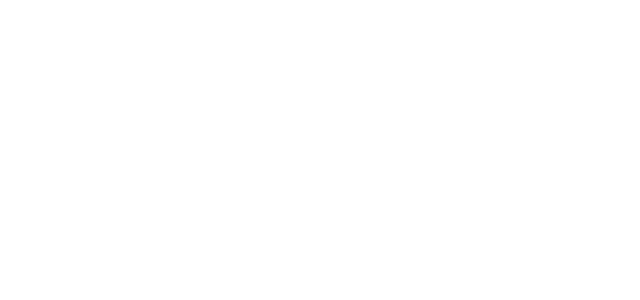
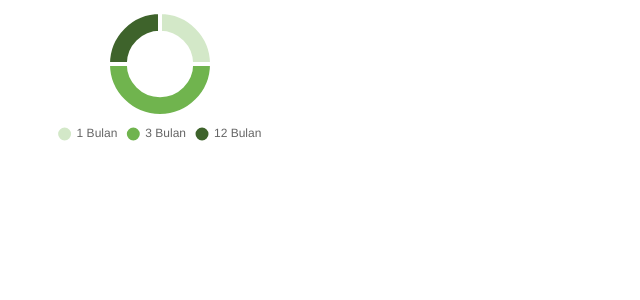
Before and after one commit to sadigitID/daftarmenu-administrator, a Vue app: page /home/report in a window 1280 px wide. Before the commit this address had no page. Shown: the top 300 px of the page, without its empty margins (0-640 px from the left). Built offline with nearby package versions, Linux system fonts and the light colour scheme.

Commit message:
feat: menambahkan components doughnut chart di file charts

```diff
--- a/package.json
+++ b/package.json
@@ -14,8 +14,10 @@
     "tailwind": "tailwindcss -i ./src/assets/css/tailwind.config.css -o ./src/assets/css/style.css --watch"
   },
   "dependencies": {
+    "chart.js": "^4.4.3",
     "pinia": "^2.1.7",
     "vue": "^3.4.21",
+    "vue-chartjs": "^5.3.1",
     "vue-router": "^4.3.0"
   },
   "devDependencies": {
--- a/src/assets/css/style.css
+++ b/src/assets/css/style.css
@@ -554,20 +554,30 @@
   --tw-contain-style:  ;
 }
 
-.text-2xl {
-  font-size: 1.5rem;
-  line-height: 2rem;
+.hidden {
+  display: none;
 }
 
-.font-bold {
-  font-weight: 700;
+.h-20 {
+  height: 5rem;
+}
+
+.h-auto {
+  height: auto;
+}
+
+.w-20 {
+  width: 5rem;
+}
+
+.w-40 {
+  width: 10rem;
+}
+
+.w-80 {
+  width: 20rem;
 }
 
 .capitalize {
   text-transform: capitalize;
 }
-
-.text-primary-500 {
-  --tw-text-opacity: 1;
-  color: rgb(112 180 78 / var(--tw-text-opacity));
-}
--- /dev/null
+++ b/src/components/charts/ChartDoughnut.vue
@@ -0,0 +1,68 @@
+<template>
+  <Doughnut :data="chartData" :options="chartOptions" />
+</template>
+
+<script>
+import { Doughnut } from 'vue-chartjs';
+import { Chart as ChartJS, ArcElement, Tooltip, Legend } from 'chart.js';
+
+ChartJS.register(ArcElement, Tooltip, Legend);
+
+export default {
+  name: 'ChartDoughnut',
+  components: {
+    Doughnut
+  },
+  props: {
+    chartDataValues: {
+      type: Array,
+      required: true
+    },
+    chartLabels: {
+      type: Array,
+      required: true
+    }
+  },
+  computed: {
+    chartData() {
+      return {
+        labels: this.chartLabels,
+        datasets: [
+          {
+            backgroundColor: ['#d3e8c8', '#70b44e', '#3e632b'],
+            data: this.chartDataValues
+          }
+        ]
+      };
+    }
+  },
+  data() {
+    return {
+      chartOptions: {
+        layout: {
+          padding: {
+            top: 10,
+            bottom: 10
+          }
+        },
+        responsive: true,
+        plugins: {
+          legend: {
+            position: 'bottom',
+            labels: {
+              padding: 10,
+              usePointStyle: true,
+              pointStyle: 'circle'
+            }
+          }
+        },
+        //mantainAspectRatio: false,
+        aspectRatio: 2,
+        borderWidth: 4,
+        borderColor: 'white',
+        cutout: '60%'
+      },
+    };
+  }
+};
+</script>
--- /dev/null
+++ b/src/components/charts/index.ts
@@ -0,0 +1 @@
+export { default as ChartDoughnut } from "@/components/charts/ChartDoughnut.vue"
--- a/src/router/index.ts
+++ b/src/router/index.ts
@@ -1,6 +1,7 @@
 import { createRouter, createWebHistory } from 'vue-router'
 import LoginView from '@/views/LoginView.vue'
 import HomeView from '@/views/HomeView.vue'
+import ReportHomeView from '@/views/home/Report.vue'
 
 const router = createRouter({
   history: createWebHistory(import.meta.env.BASE_URL),
@@ -14,7 +15,12 @@
       path: '/home',
       name: 'home',
       component: HomeView
-    }
+    },
+    {
+      path: '/home/report',
+      name: 'report',
+      component: ReportHomeView
+    },
   ]
 })
 
--- a/src/views/HomeView.vue
+++ b/src/views/HomeView.vue
@@ -1,7 +1,7 @@
-<script setup lang="ts"></script>
+<script setup>
+
+</script>
 
 <template>
-  <p class="font-bold text-2xl text-primary-500">
-    Anjay Mabar
-  </p>
+
 </template>
--- /dev/null
+++ b/src/views/home/Report.vue
@@ -0,0 +1,24 @@
+<script setup>
+import { ChartDoughnut } from '@/components/charts';
+</script>
+
+<template>
+  <div class="w-80 h-auto">
+    <ChartDoughnut :chartDataValues="chartData" :chartLabels="chartLabels" />
+  </div>
+</template>
+
+<script>
+export default {
+  name: 'App',
+  components: {
+    ChartDoughnut
+  },
+  data() {
+    return {
+      chartData: [5, 10, 5],
+      chartLabels: ['1 Bulan', '3 Bulan', '12 Bulan']
+    };
+  }
+};
+</script>
```
Also changed, not shown: tsconfig.app.json (+7 -1 lines), src/main.ts (line endings or trailing spaces), 1 other file (tests, documents, lock files or other folders).
